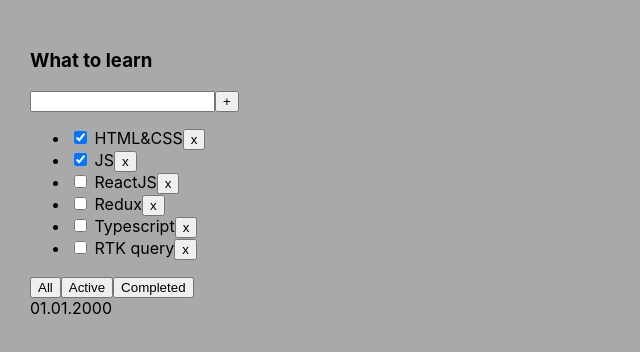
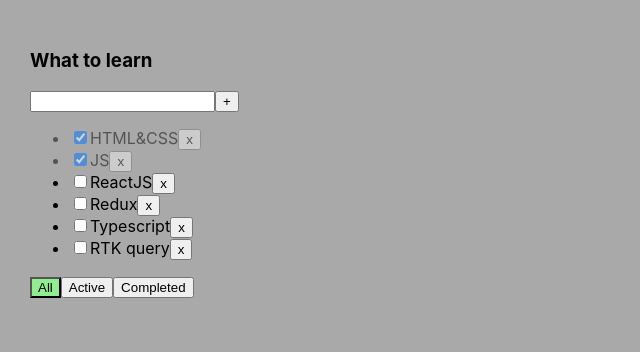
Before and after one commit to L1bertyCode/todolist, a React (Create React App) app: page / in a window 1280 px wide. Shown: the top 352 px of the page, without its empty margins (0-640 px from the left). Built offline with nearby package versions, Linux system fonts and the light colour scheme.

Commit message:
A:chTS,st-s, Tl:chTSH(),er,

```diff
--- a/src/App.css
+++ b/src/App.css
@@ -3,6 +3,22 @@
   display: flex;
 }
 
-.App > div {
+.App>div {
   margin-right: 50px;
 }
+
+.error {
+  border: red 1px solid;
+}
+
+.error-message {
+  color: red;
+}
+
+.active-filter {
+  background-color: lightgreen;
+}
+
+.is-done {
+  opacity: 0.5;
+}
--- a/src/App.tsx
+++ b/src/App.tsx
@@ -46,17 +46,20 @@
     setTasks([{ id: v1(), title, isDone: false }, ...tasks])
   }
 
+  const changeTaskStatus = (taskId: string, taskStatus: boolean) => {
+    setTasks([...tasks.map(t => t.id !== taskId ? t : { ...t, isDone: taskStatus })])
+  }
   return (
     <div className="App">
       <Todolist
         title="What to learn"
         tasks={tasksForTodolist}
-        date={"01.01.2000"}
         removeTask={removeTask}
+        filter={filter}
         changeFilter={changeFilter}
         addTask={addTask}
+        changeTaskStatus={changeTaskStatus}
       />
-
     </div>
   )
 }
--- a/src/Button.tsx
+++ b/src/Button.tsx
@@ -1,8 +1,9 @@
 type ButtonPropsType = {
   title: string
-  onClick?: () => void
+  onClick: () => void
+  className?: string
 }
 
-export const Button = ({ title, onClick }: ButtonPropsType) => {
-  return <button onClick={onClick}>{title}</button>
+export const Button = ({ title, onClick, className }: ButtonPropsType) => {
+  return <button onClick={onClick} className={className}>{title}</button>
 }
--- a/src/Todolist.tsx
+++ b/src/Todolist.tsx
@@ -5,33 +5,47 @@
 type PropsType = {
   title: string
   tasks: TaskType[]
-  date?: string
+  filter: FilterValuesType
   removeTask: (taskId: string) => void
   changeFilter: (filter: FilterValuesType) => void
   addTask: (title: string) => void
+  changeTaskStatus: (taskId: string, taskStatus: boolean) => void
 }
-export const Todolist = ({ title, tasks, date, removeTask, changeFilter, addTask }: PropsType) => {
+export const Todolist = ({ title, tasks, filter, removeTask, changeFilter, addTask, changeTaskStatus }: PropsType
+) => {
   const [value, setValue] = useState<string>("")
+  const [error, setError] = useState<string | null>(null)
+
   const addTaskHandler = () => {
     if (value.trim()) {
       addTask(value)
+      setValue("")
+    } else {
+      setError("Title is required")
     }
-    setValue("")
   }
 
   const changeFilterTasksHandler = (filter: FilterValuesType) => {
     changeFilter(filter)
   }
+
   return (
     <div>
       <h3>{title}</h3>
       <div>
-        <input value={value} onChange={(e: ChangeEvent<HTMLInputElement>) => setValue(e.currentTarget.value)} onKeyUp={(e: KeyboardEvent<HTMLInputElement>) => {
-          if (e.key === "Enter") {
-            addTaskHandler()
-          }
-        }} />
+        <input
+          className={error ? "error" : ""}
+          value={value}
+          onChange={(e: ChangeEvent<HTMLInputElement>) => setValue(e.currentTarget.value)}
+          onKeyUp={(e: KeyboardEvent<HTMLInputElement>) => {
+            setError(null)
+            if (e.key === "Enter") {
+              addTaskHandler()
+            }
+          }}
+        />
         <button onClick={addTaskHandler}>+</button>
+        {error && <div className={"error-message"}>{error}</div>}
       </div>
       {tasks.length === 0 ? (
         <p>Тасок нет</p>
@@ -41,10 +55,20 @@
             const removeTaskHandler = () => {
               removeTask(task.id)
             }
+
+            const changeTaskStatusHandler = (e: ChangeEvent<HTMLInputElement>) => {
+              const neStatusValue = e.currentTarget.checked
+              changeTaskStatus(task.id, neStatusValue)
+            }
             return (
 
-              <li key={task.id}>
-                <input type="checkbox" checked={task.isDone} /> <span>{task.title}</span>
+              <li key={task.id} className={task.isDone ? 'is-done' : ''}>
+                <input
+                  type="checkbox"
+                  checked={task.isDone}
+                  onChange={changeTaskStatusHandler}
+                />
+                <span>{task.title}</span>
                 <Button title={'x'} onClick={() => removeTaskHandler()} />
 
               </li>
@@ -54,11 +78,22 @@
           )}
         </ul>)}
       <div>
-        <Button onClick={() => changeFilterTasksHandler("all")} title={'All'} />
-        <Button onClick={() => changeFilterTasksHandler("active")} title={'Active'} />
-        <Button onClick={() => changeFilterTasksHandler("completed")} title={'Completed'} />
+        <Button
+          className={filter === 'all' ? 'active-filter' : ''}
+          title={'All'}
+          onClick={() => changeFilterTasksHandler('all')}
+        />
+        <Button
+          className={filter === 'active' ? 'active-filter' : ''}
+          title={'Active'}
+          onClick={() => changeFilterTasksHandler('active')}
+        />
+        <Button
+          className={filter === 'completed' ? 'active-filter' : ''}
+          title={'Completed'}
+          onClick={() => changeFilterTasksHandler('completed')}
+        />
       </div>
-      <div>{date}</div>
     </div>
   )
 }
```
